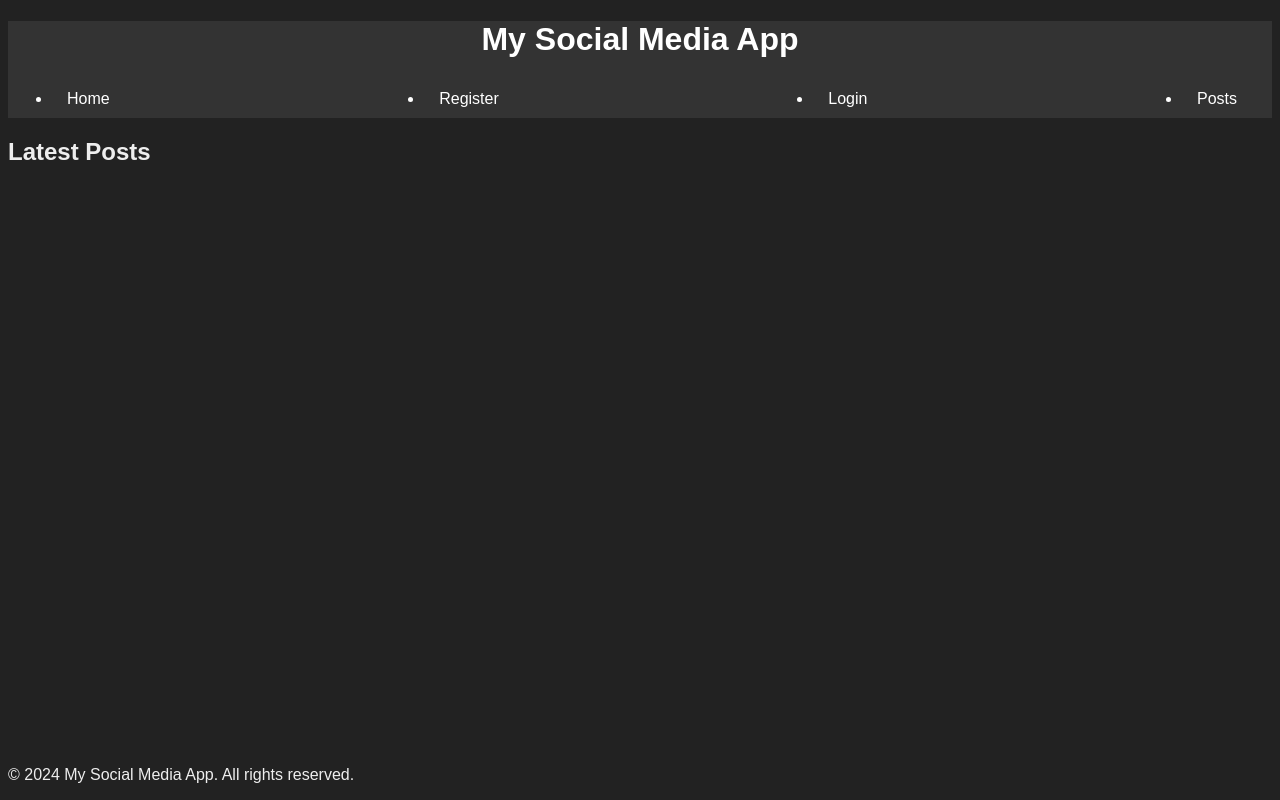
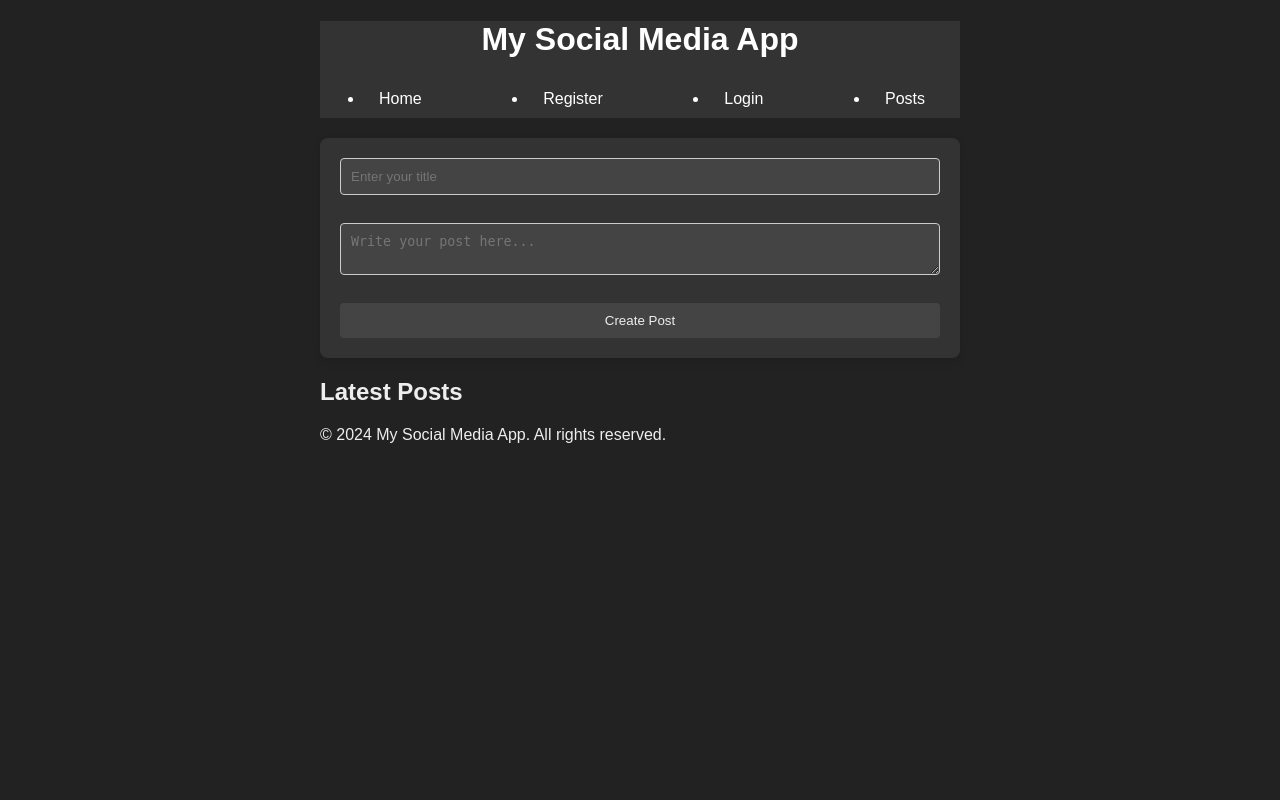
Before and after one commit to VillaSebastian/fastAPI-social-media, a FastAPI app: page /view/posts in a window 1280 px wide. Run offline with FastAPI, Linux system fonts and the light colour scheme; data that the repository does not hold is empty.

Commit message:
Add frontend UI for user to create posts

```diff
--- a/app/routers/login.py
+++ b/app/routers/login.py
@@ -24,5 +24,5 @@ def login(user_credentials: OAuth2PasswordRequestForm = Depends(), db: Session =
         raise HTTPException(status_code=status.HTTP_403_FORBIDDEN, detail="Invalid credentials")
 
     access_token = create_access_token(data={"user_id": user.id})
-    return JSONResponse(content={"access_token": access_token, "token_type": "bearer", "url": "/view/posts"},
+    return JSONResponse(content={"access_token": access_token, "token_type": "bearer"},
                         status_code=status.HTTP_200_OK)
--- a/static/scripts.js
+++ b/static/scripts.js
@@ -55,7 +55,7 @@ document.addEventListener('DOMContentLoaded', () => {
                 }
                 const data = await response.json();
                 sessionStorage.setItem('accessToken', data.access_token);
-                window.location.href = data.url;
+                window.location.pathname = '/view/posts'
             } catch (error) {
                 console.error('Could not login user:', error.message);
                 // Display error message to the user
@@ -63,6 +63,45 @@ document.addEventListener('DOMContentLoaded', () => {
                 if (errorMessageElement) {
                     errorMessageElement.textContent = error.message;
                     errorMessageElement.style.display = 'block';
+                }
+            }
+        });
+    }
+
+    const postForm = document.getElementById('post-form');
+    if (postForm) {
+        postForm.addEventListener('submit', async (event) => {
+            event.preventDefault();
+            const formData = new FormData(event.target);
+            const title = formData.get('input-title');
+            const content = formData.get('input-content');
+            const token = window.sessionStorage.getItem('accessToken');
+
+            if (confirm("Do you really want to submit this post?")) {
+                try {
+                    const response = await fetch('http://127.0.0.1:8000/posts', {
+                        method: 'POST',
+                        headers: {
+                            'Content-Type': 'application/json',
+                            'Authorization': `Bearer ${token}`
+                        },
+                        body: JSON.stringify({title, content})
+                    });
+                    if (!response.ok) {
+                        const errorData = await response.json();
+                        throw new Error(errorData.detail);
+                    }
+                    const data = await response.json();
+                    console.log('Post created successfully:', data);
+                    location.reload();
+                } catch (error) {
+                    console.error('Could not create post:', error.message);
+                    // Display error message to the user
+                    const errorMessageElement = document.getElementById('error-message');
+                    if (errorMessageElement) {
+                        errorMessageElement.textContent = error.message;
+                        errorMessageElement.style.display = 'block';
+                    }
                 }
             }
         });
--- a/static/styles.css
+++ b/static/styles.css
@@ -1,7 +1,11 @@
+/* General styles */
 body {
     background-color: #222;
     color: #eee;
     font-family: Arial, sans-serif;
+    width: 50%;
+    max-width: 1200px;
+    margin: 0 auto;
 }
 
 header {
@@ -35,8 +39,8 @@ nav ul li a:hover {
 }
 
 footer {
-    position:absolute;
-        bottom: 0px;
+    position: relative;
+    bottom: 0px;
 }
 
 /* Post styles */
@@ -98,3 +102,41 @@ footer {
     text-decoration: none;
     color: inherit; /* Inherit color from parent */
 }
+
+/* Form styles */
+#create-post {
+    padding-top: 20px;
+}
+
+form {
+    display: flex;
+    background-color: #333;
+    border-radius: 8px;
+    box-shadow: 0 4px 8px rgba(0, 0, 0, 0.1);
+    padding: 20px;
+    flex-direction: column;
+}
+
+input[type="text"],
+input[type="password"],
+textarea {
+    margin-bottom: 10px;
+    padding: 10px;
+    border: 1px solid #ccc;
+    border-radius: 4px;
+    background-color: #444;
+    color: #eee;
+}
+
+button {
+    padding: 10px;
+    background-color: #444;
+    color: #eee;
+    border: none;
+    border-radius: 4px;
+    cursor: pointer;
+}
+
+button:hover {
+    background-color: #555;
+}
--- a/templates/posts.html
+++ b/templates/posts.html
@@ -3,7 +3,15 @@
 {% block title %}Home - My Social Media App{% endblock %}
 
 {% block content %}
-<section>
+<section id="create-post">
+  <form id="post-form" action="">
+      <input type="text" id="input-title" name="input-title" placeholder="Enter your title" required><br>
+      <textarea id="input-content" name="input-content" placeholder="Write your post here..." required></textarea><br>
+      <button type="submit" id="create-post-button">Create Post</button>
+  </form>
+</section>
+
+<section id="post-list">
   <h2>Latest Posts</h2>
   <div id="posts-container">
     <!-- Latest posts will be dynamically loaded here -->
```
